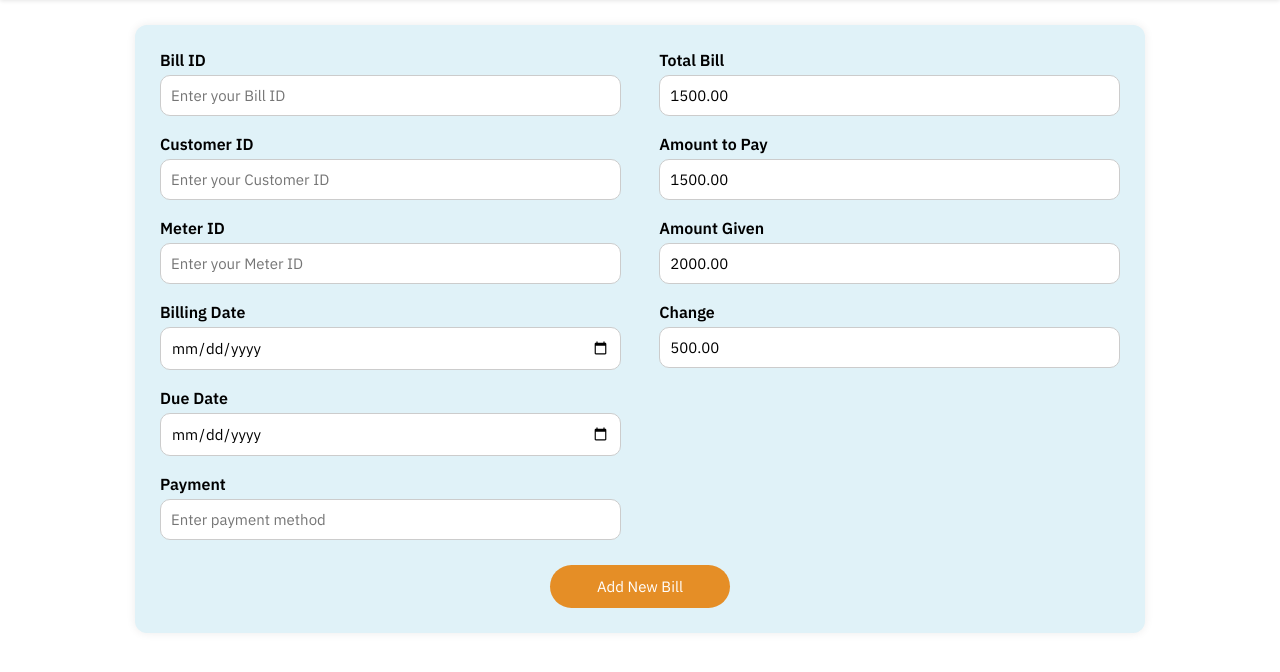
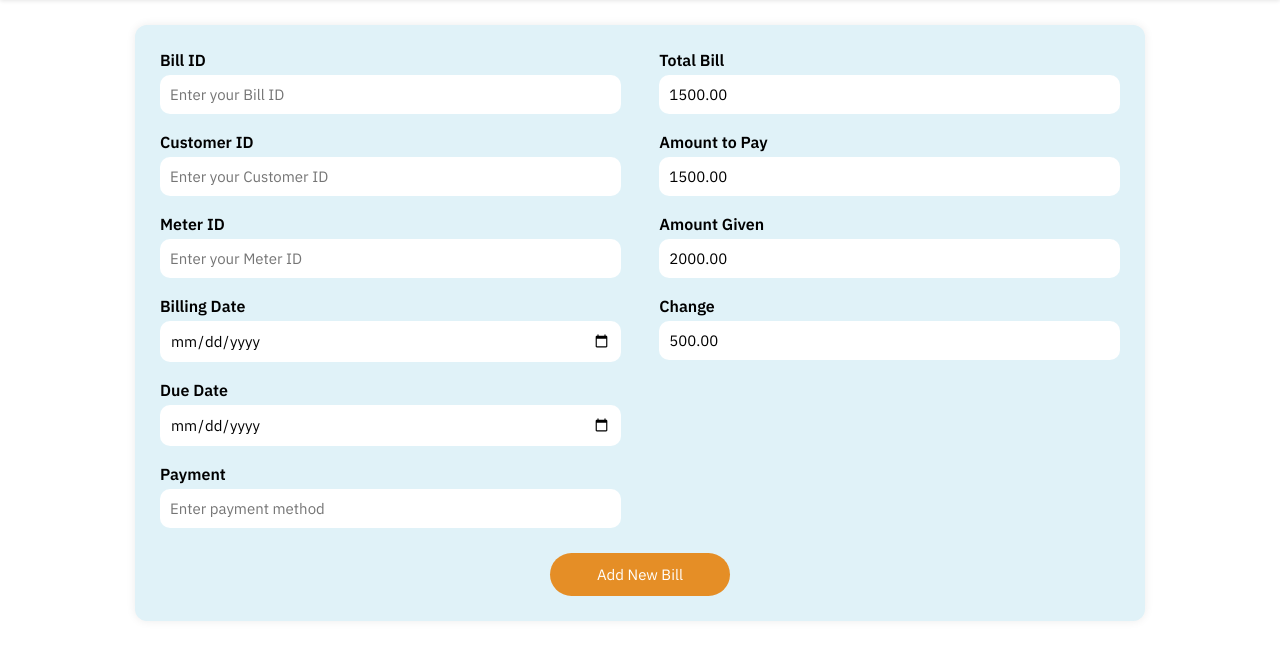
Before and after one commit to Sadeeshana/Utility-Managment-System, a PHP site: page /Addnewbill.html in a window 1280 px wide. Shown: the part 57-729 px from the top of the page. Run offline with PHP 8.4, Linux system fonts and the light colour scheme.

Commit message:
Update Addnewbll.css
Update Addnewbll.css

```diff
--- a/Frontend/Addnewbill.css
+++ b/Frontend/Addnewbill.css
@@ -57,7 +57,7 @@ label {
 input {
     padding: 10px;
     border-radius: 10px;
-    border: 1px solid #ccc;
+    border: 1px ;
     outline: none;
     font-size: 15px;
     font-family: 'IBM Plex Sans';
```
